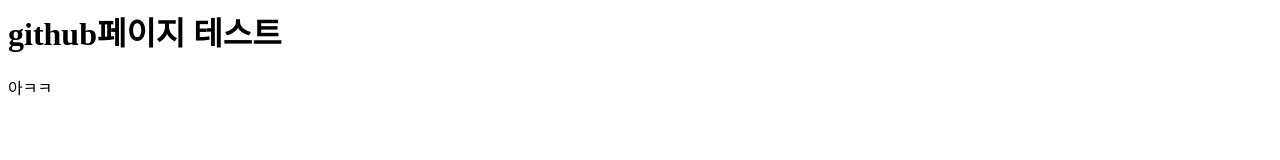
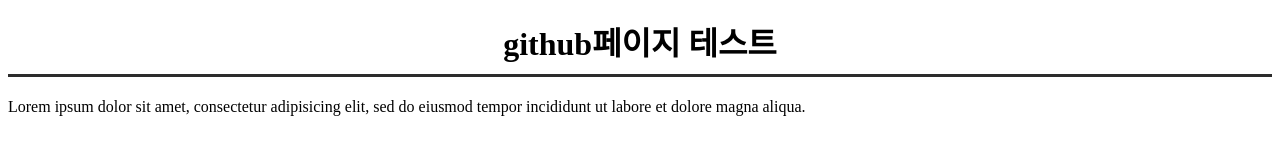
Before and after one commit to RyuZU3747/html, a plain HTML site: page index.html in a window 1280 px wide. Drawn offline with Linux system fonts and the light colour scheme.

Commit message:
Update index.html

```diff
--- a/index.html
+++ b/index.html
@@ -2,9 +2,16 @@
     <head>
         <meta charset="utf-8">
         <title>테스트페이지</title>
+		<style>
+			h1{
+				text-align: center;
+				border-bottom: 3px gray outset;
+				padding:10px;
+			}
+		</style>
     </head>
     <body>
         <h1>github페이지 테스트</h1>
-        <p>아ㅋㅋ</p>
+        <p>Lorem ipsum dolor sit amet, consectetur adipisicing elit, sed do eiusmod tempor incididunt ut labore et dolore magna aliqua.</p>
     </body>
 </html>
```
